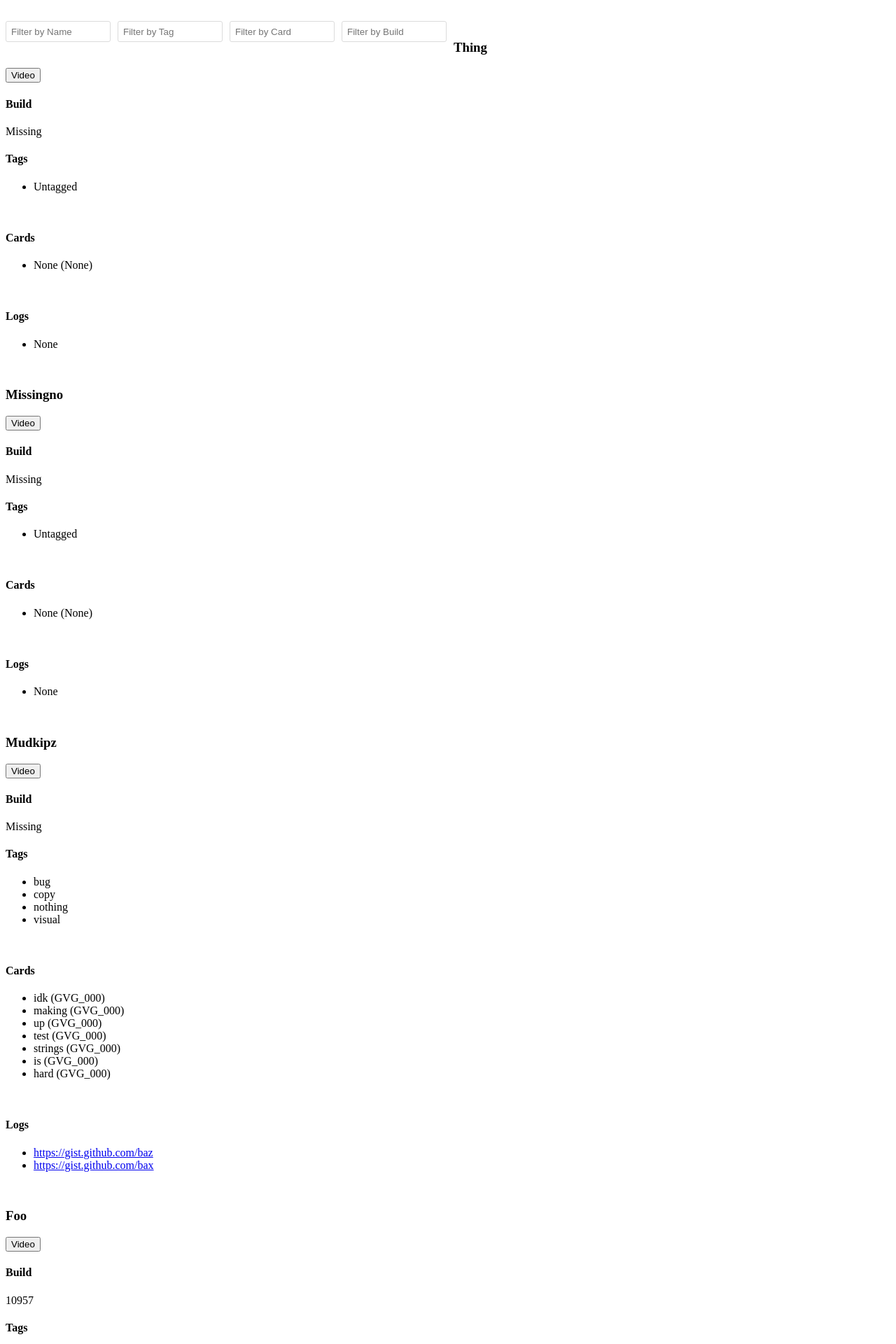
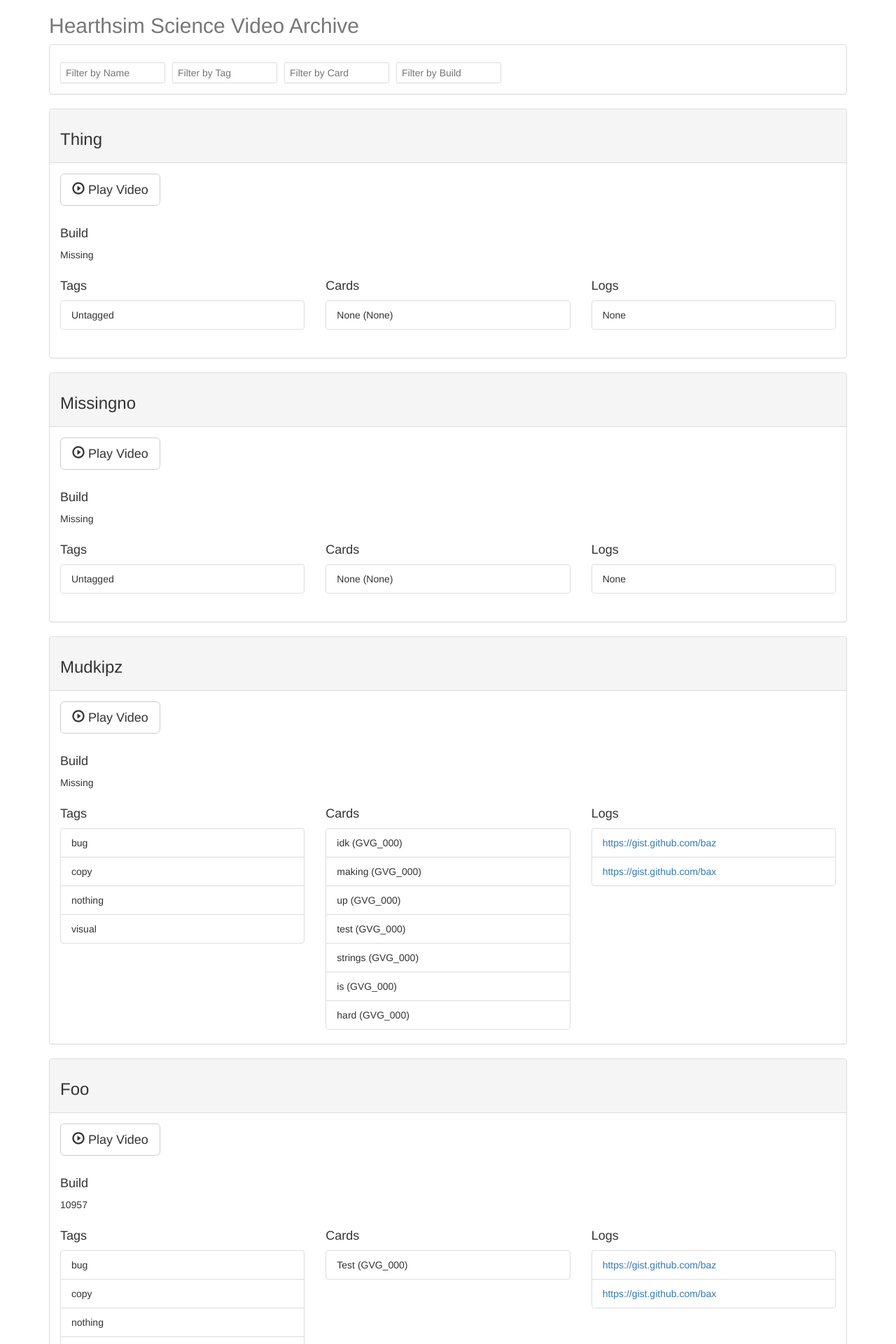
Before and after one commit to HearthSim/videoroll, a Flask app: page / in a window 1280 px wide. Shown: the top 1920 px of the page at 70% size. Run offline with Flask 2, Linux system fonts and the light colour scheme; some libraries are stand-ins or nearby versions.

Commit message:
Apply bootstrap css to video index

```diff
--- a/templates/index.html
+++ b/templates/index.html
@@ -7,19 +7,40 @@
 <link type="text/css" href="http://ajax.googleapis.com/ajax/libs/jqueryui/1.11.2/themes/redmond/jquery-ui.css" rel="stylesheet" />
 <script type="text/javascript" src="http://ajax.googleapis.com/ajax/libs/jqueryui/1.11.2/jquery-ui.min.js"></script>
 
+<!-- Bootstrap -->
+<link rel="stylesheet" href="https://maxcdn.bootstrapcdn.com/bootstrap/3.3.6/css/bootstrap.min.css" integrity="sha384-1q8mTJOASx8j1Au+a5WDVnPi2lkFfwwEAa8hDDdjZlpLegxhjVME1fgjWPGmkzs7" crossorigin="anonymous">
+<script src="https://maxcdn.bootstrapcdn.com/bootstrap/3.3.6/js/bootstrap.min.js" integrity="sha384-0mSbJDEHialfmuBBQP6A4Qrprq5OVfW37PRR3j5ELqxss1yVqOtnepnHVP9aJ7xS" crossorigin="anonymous"></script>
+
 <!-- jPList -->
 <link href="{{ url_for('static', filename='jplist.core.min.css') }}" rel="stylesheet" type="text/css" />
 <script src="{{ url_for('static', filename='jplist.core.min.js') }}"></script>
 <link href="{{ url_for('static', filename='jplist.textbox-filter.min.css') }}" rel="stylesheet" type="text/css" />
 <script src="{{ url_for('static', filename='jplist.textbox-filter.min.js') }}"></script>
+<!-- <link href="{{ url_for('static', filename='jplist.pagination-bundle.min.css') }}" rel="stylesheet" type="text/css" />
+<script src="{{ url_for('static', filename='jplist.pagination-bundle.min.js') }}"></script>
+ -->
+
 
 <!-- jQuery YouTube Popup -->
 <script src="{{ url_for('static', filename='jquery.youtubepopup.min.js') }}"></script>
 
-<div class="box">
-	<div class="center">
-		<div id="videos" class="box jplist" style="margin: 20px 0 50px 0">
-			<div class="jplist-panel box panel-top">
+<style>
+.panel {
+	overflow: auto;
+}
+.youtube-button {
+	padding-bottom: 20px;
+}
+</style>
+
+<div class="container">
+	<div class="header clearfix">
+		<h2 class="text-muted">Hearthsim Science Video Archive</h2>
+	</div>
+
+	<div id="videos">
+		<div class="panel panel-default">
+			<div class="panel-body jplist-panel">
 				<!-- filter by title -->
 				<div class="text-filter-box">
 					<input
@@ -71,65 +92,83 @@
 						data-control-action="filter"
 					/>
 				</div>
+			</div>
+		</div>
 
-			</div>
+		<div class="list text-shadow">
 
-			<br/>
+			{% for name, metadata in videos %}
+			<div class="list-item panel panel-default">
+				<div class="panel-heading">
+					<h3 class="name">{{ name }}</h3>
+				</div>
+				<div class="panel-body">
 
-			<div class="list box text-shadow">
+					<div class="youtube-button">
+						<a class="youtube btn btn-default btn-lg" href="http://www.youtube.com/embed/{{ metadata['url'] }}"><span class="glyphicon glyphicon-play-circle" aria-hidden="true"></span> Play Video</a>
+					</div>
 
-				{% for name, metadata in videos %}
-				<div class="list-item box">
-					<h3 class="name">{{ name }}</h3>
+					<div>
+						<h4>Build</h4>
+						<span class="build">{{ metadata['build'] }}</span><br/>
+					</div>
+				</div>
 
-					<a class="youtube" href="http://www.youtube.com/embed/{{ metadata['url'] }}"><button>Video</button></a>
-
-					<h4>Build</h4>
-					<span class="build">{{ metadata['build'] }}</span><br/>
-
+				<div class="col-md-4">
 					<h4>Tags</h4>
-					<ul class="tags">
+					<ul class="tags list-group">
 						{% if metadata['tags'] %}
 							{% for tag in metadata['tags'] %}
-							<li class="tag">{{ tag.strip() }}</li>
+							<li class="tag list-group-item">{{ tag.strip() }}</li>
 							{% endfor %}
 						{% else %}
-							<li class="tag">Untagged</li>
+							<li class="tag list-group-item">Untagged</li>
 						{% endif %}
-					</ul><br/>
+					</ul>
+				</div>
 
+				<div class="col-md-4">
 					<h4>Cards</h4>
-					<ul class="cards">
+					<ul class="cards list-group">
 						{% if metadata['cards'] %}
 							{% for card in metadata['cards'] %}
-							<li class="card_nameid">
+							<li class="card_nameid list-group-item">
 								<span class="card">{{ card }}</span> (<span class="card">GVG_000</span>)
 							</li>
 							{% endfor %}
 						{% else %}
-							<li class="card_nameid">
+							<li class="card_nameid list-group-item">
 								<span class="card">None</span> (<span class="card">None</span>)
 							</li>
 						{% endif %}
-					</ul><br/>
+					</ul>
+				</div>
 
+				<div class="col-md-4">
 					<h4>Logs</h4>
-					<ul class="logs">
+					<ul class="logs list-group">
 						{% if metadata['logs'] %}
 							{% for log in metadata['logs'] %}
-							<li class="log_href">
+							<li class="log_href list-group-item">
 								<a class="log" href="{{ log }}">{{ log }}</a>
 							</li>
 							{% endfor %}
 						{% else %}
-							<li class="log_href">
+							<li class="log_href list-group-item">
 								<span class="log">None</span>
 							</li>
 						{% endif %}
-					</ul><br/>
+					</ul>
 				</div>
-				{% endfor %}
+
+				<div>&nbsp;</div>
 			</div>
+			{% endfor %}
+
+			<!-- <div class="box jplist-no-results text-shadow align-center">
+				<p>No results found</p>
+			</div> -->
+
 		</div>
 	</div>
 </div>
```
